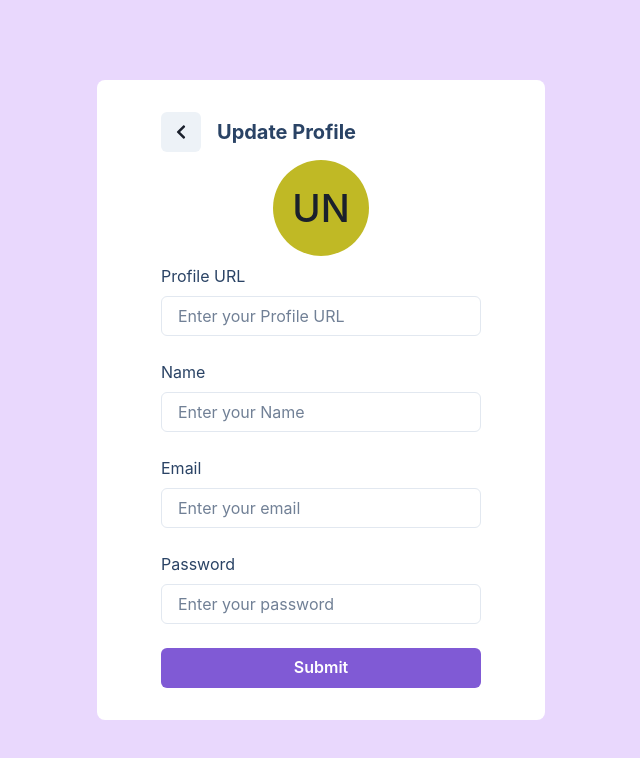
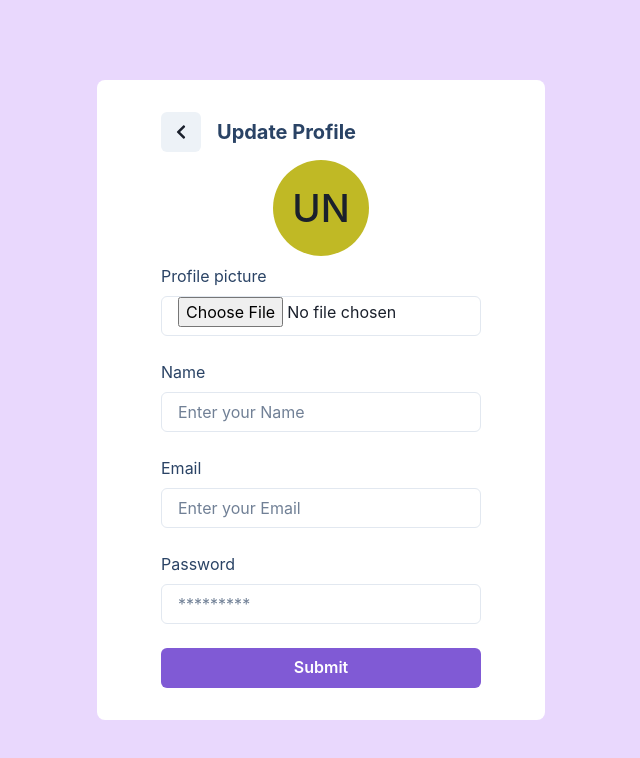
Before and after one commit to indraahmadfirdaus/vocasia-notes-app, a React (Vite) app: page /update-profile in a window 1280 px wide. Shown: the top 758 px of the page, without its empty margins (319-959 px from the left). Built offline with nearby package versions, Linux system fonts and the light colour scheme.

Commit message:
feat: upload image by device

```diff
--- a/src/api/userApi.js
+++ b/src/api/userApi.js
@@ -19,6 +19,19 @@ const getProfile = async () => {
     }
 }
 
+const updateProfile = async (formData) => {
+    try {
+        const { data } = await axiosInstance.put('/users/profile', formData, {
+            headers: {
+                'Content-Type': 'multipart/form-data'
+            }
+        })
+        return data
+    } catch (error) {
+        throw error
+    }
+}
+
 const signOut = async () => {
     localStorage.removeItem('token')
 }
@@ -26,5 +39,6 @@ const signOut = async () => {
 export const userApi = {
     login,
     getProfile,
-    signOut
+    signOut,
+    updateProfile
 }
--- a/src/pages/UpdateProfile.jsx
+++ b/src/pages/UpdateProfile.jsx
@@ -1,27 +1,72 @@
-import React, { useEffect } from 'react'
+import React, { useEffect, useState } from 'react'
 import Layout from './Layout'
-import { Avatar, Box, Button, HStack, IconButton, Input, Text, VStack } from '@chakra-ui/react'
+import { Avatar, Box, Button, HStack, IconButton, Input, Text, useToast, VStack } from '@chakra-ui/react'
 import { FaChevronLeft } from 'react-icons/fa'
 import { useNavigate } from 'react-router-dom'
 import useUserStore from '../store/user'
+import { userApi } from '../api/userApi'
 
 const UpdateProfile = () => {
     const navigate = useNavigate()
     const user = useUserStore(state => state.user)
+    const toast = useToast()
 
-    // useEffect(() => {
-    //     console.log(user);
-    //     fetchProfile()
-    // },[])
+    const [formData, setFormData] = useState({
+        name: user?.name || '',
+        email: user?.email || '',
+        password: '',
+        photo: null
+    });
+
+    const handleSubmit = async (e) => {
+        e.preventDefault();
+
+        const data = new FormData();
+        data.append('name', formData.name);
+        data.append('email', formData.email);
+        if (formData.password) data.append('password', formData.password);
+        if (formData.photo) data.append('photo', formData.photo);
+
+        try {
+            await userApi.updateProfile(data)
+
+            toast({
+                title: 'Update Profile Berhasil.',
+                status: 'success',
+                duration: 3000,
+                isClosable: true,
+                position: 'top-right'
+            })
+
+            navigate('/');
+        } catch (error) {
+            toast({
+                title: 'Gagal.',
+                status: 'error',
+                duration: 3000,
+                isClosable: true,
+                position: 'top-right'
+            })
+            console.error('Error updating profile:', error);
+        }
+    };
+
+    const handleFileChange = (e) => {
+        console.log(e.target.files[0]);
+        if (e.target.files?.[0]) {
+            setFormData(prev => ({ ...prev, photo: e.target.files[0] }));
+        }
+        console.log(formData);
+    };
 
     return (
         <Layout>
             <VStack bg={"white"} minH={"50vh"} borderRadius={"lg"} w={{ lg: "35vw", base: "70vw" }} marginY={"auto"} px={"16"} py="8">
                 <HStack w={"100%"}>
                     <IconButton
-                    onClick={() => {
-                        navigate('/')
-                    }}
+                        onClick={() => {
+                            navigate('/')
+                        }}
                     >
                         <FaChevronLeft />
                     </IconButton>
@@ -32,29 +77,45 @@ const UpdateProfile = () => {
                 <Avatar size="xl" name="User Name" src={user?.photo_url} />
 
                 <Box w={"100%"}>
-                    <Text color="blue.800" textAlign={"left"} marginBottom={"2"}>Profile URL</Text>
-                    <Input placeholder="Enter your Profile URL" color={"blue.800"} defaultValue={user?.photo_url} />
+                    <Text color="blue.800" textAlign={"left"} marginBottom={"2"}>Profile picture</Text>
+                    <Input type='file' onChange={handleFileChange} />
                 </Box>
 
                 <Box w={"100%"} marginTop={"4"}>
                     <Text color="blue.800" textAlign={"left"} marginBottom={"2"}>Name</Text>
-                    <Input placeholder="Enter your Name" color={"blue.800"} defaultValue={user?.name} />
+                    <Input
+                        placeholder="Enter your Name"
+                        color={"blue.800"}
+                        defaultValue={user?.name}
+                        value={formData.name}
+                        onChange={(e) => setFormData(prev => ({ ...prev, name: e.target.value }))}
+                    />
                 </Box>
 
                 <Box w={"100%"} marginTop={"4"}>
                     <Text color="blue.800" textAlign={"left"} marginBottom={"2"}>Email</Text>
-                    <Input placeholder="Enter your email" color={"blue.800"} defaultValue={user?.email} />
+                    <Input
+                        placeholder="Enter your Email"
+                        color={"blue.800"}
+                        defaultValue={user?.email}
+                        value={formData.email}
+                        onChange={(e) => setFormData(prev => ({ ...prev, email: e.target.value }))}
+                    />
                 </Box>
 
                 <Box w={"100%"} marginTop={"4"}>
                     <Text color="blue.800" textAlign={"left"} marginBottom={"2"}>Password</Text>
-                    <Input type="password" placeholder="Enter your password" color={"blue.800"} />
+                    <Input
+                        placeholder="*********"
+                        type='password'
+                        color={"blue.800"}
+                        value={formData.password}
+                        onChange={(e) => setFormData(prev => ({ ...prev, password: e.target.value }))}
+                    />
                 </Box>
 
                 <Button marginTop={"4"} colorScheme="purple" w={"100%"}
-                    onClick={() => {
-
-                    }}>
+                    onClick={handleSubmit}>
                     Submit
                 </Button>
             </VStack >
```
